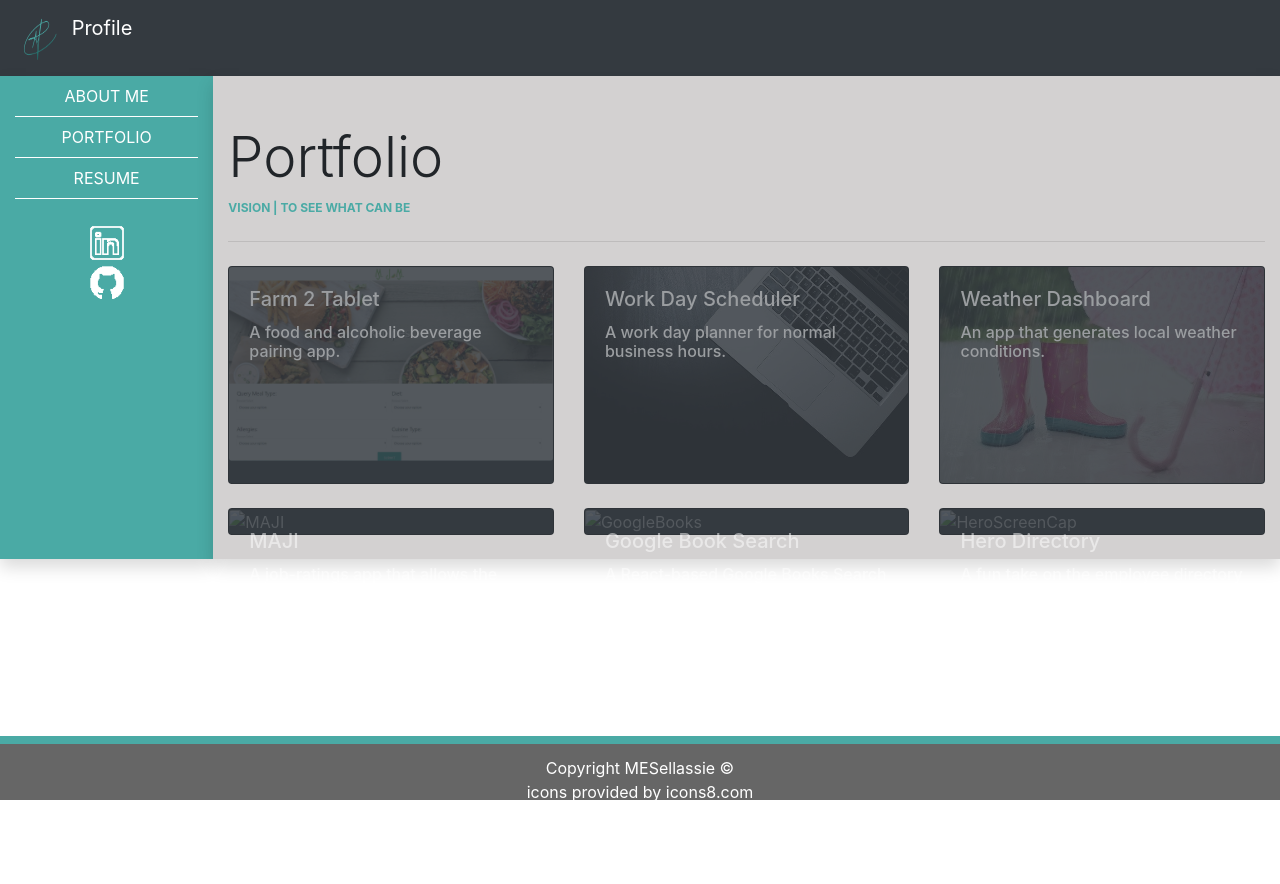
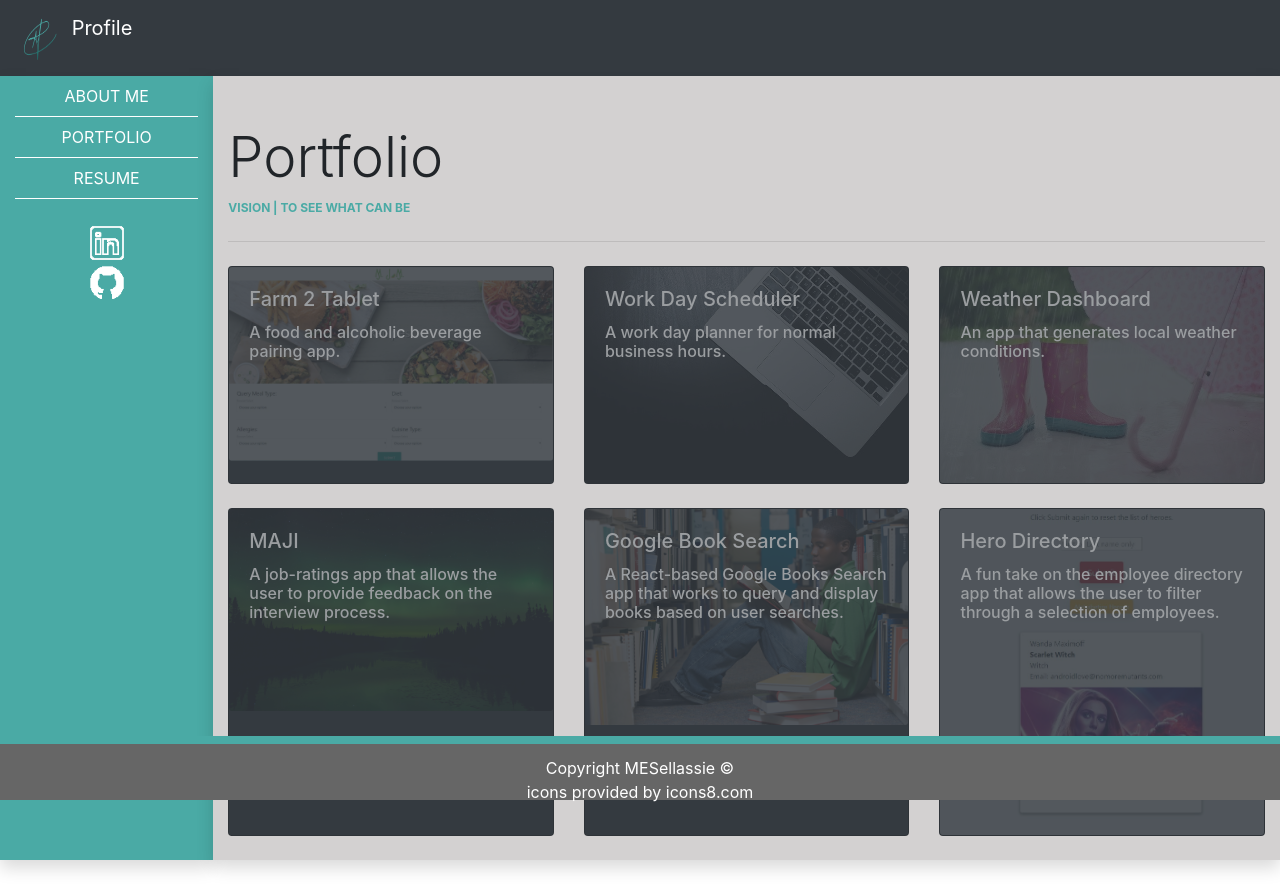
Before and after one commit to MESellassie/ProfileME, a plain HTML site: page index.html in a window 1280 px wide. Both pictures are taken after a click on the link "PORTFOLIO". Before the commit the page ends 800 px from the top, so only its background shows below. Drawn offline with nearby package versions, Linux system fonts and the light colour scheme.

Commit message:
Final commit

```diff
--- a/index.html
+++ b/index.html
@@ -145,7 +145,7 @@
 
                             <div class="card bg-dark text-white">
                                 <a href="https://thisistheway.herokuapp.com/" id="custom-card">
-                                    <img class="card-img" src="" alt="MAJI">
+                                    <img class="card-img" src="https://github.com/MESellassie/ProfileME/blob/master/assets/northernLights.jpg?raw=true" alt="MAJI">
                                     <div class="card-img-overlay">
                                         <h5 class="card-title">MAJI</h5>
                                         <h6>A job-ratings app that allows the user to provide feedback on the interview process.</h6>
@@ -155,7 +155,7 @@
 
                             <div class="card bg-dark text-white">
                                 <a href="https://googlethatbooksearch.herokuapp.com/" id="custom-card">
-                                    <img class="card-img" src="" alt="GoogleBooks">
+                                    <img class="card-img" src="https://github.com/MESellassie/ProfileME/blob/master/assets/boyReading.jpg?raw=true" alt="GoogleBooks">
                                     <div class="card-img-overlay">
                                         <h5 class="card-title">Google Book Search</h5>
                                         <h6>A React-based Google Books Search app that works to query and display books based on user searches.</h6>
@@ -165,7 +165,7 @@
 
                             <div class="card bg-dark text-white">
                                 <a href="https://mesellassie.github.io/herodirectory/" id="custom-card">
-                                    <img class="card-img" src="" alt="HeroScreenCap">
+                                    <img class="card-img" src="https://github.com/MESellassie/ProfileME/blob/master/assets/single-search.JPG?raw=true" alt="HeroScreenCap">
                                     <div class="card-img-overlay">
                                         <h5 class="card-title">Hero Directory</h5>
                                         <h6>A fun take on the employee directory app that allows the user to filter through a selection of employees.</h6>
```
